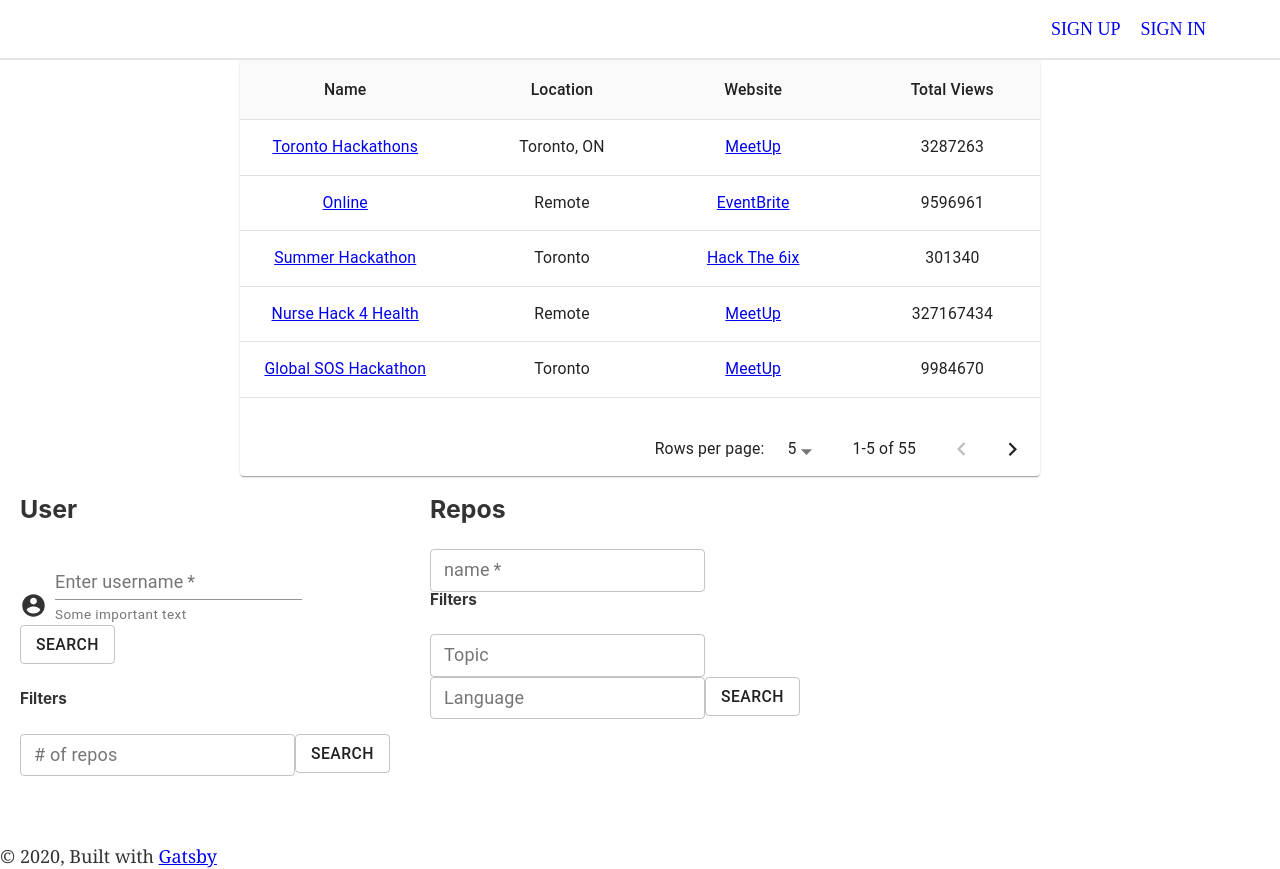
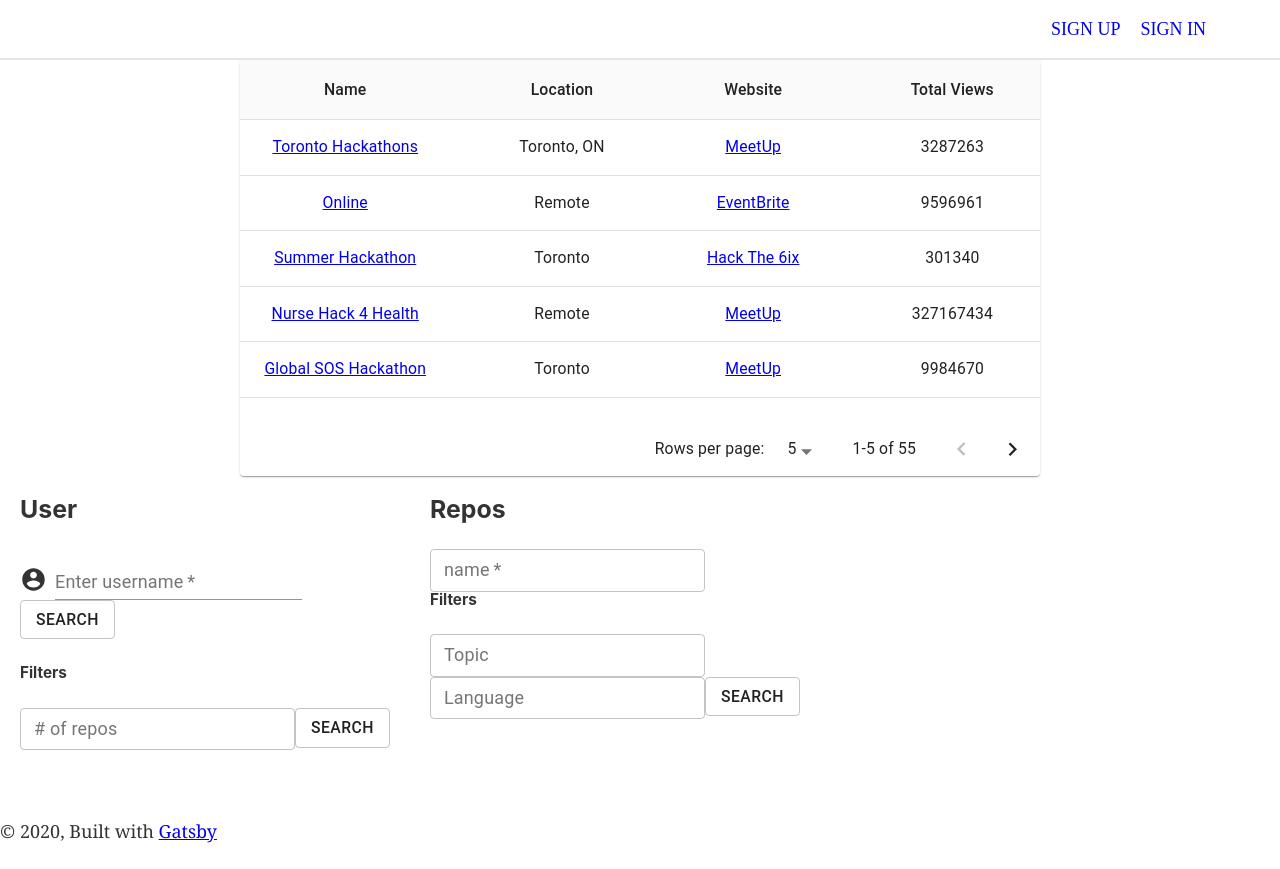
Before and after one commit to bmark88/DevCollabs, a Gatsby site: page /hackathon in a window 1280 px wide. After the commit the page ends 844 px from the top, so only its background shows below. Built offline with nearby package versions, Linux system fonts and the light colour scheme; Gatsby itself is replaced by a stand-in of ours.

Commit message:
remove helper text

```diff
--- a/src/components/GithubSearch.tsx
+++ b/src/components/GithubSearch.tsx
@@ -180,7 +180,7 @@ export default function GithubSearch() {
                   label="Enter username"
                   value={username}
                   onChange={event => setUsername(event.target.value)}
-                  helperText="Some important text"
+                  // helperText="Some important text"
                 />
               </Grid>
             </Grid>
```
